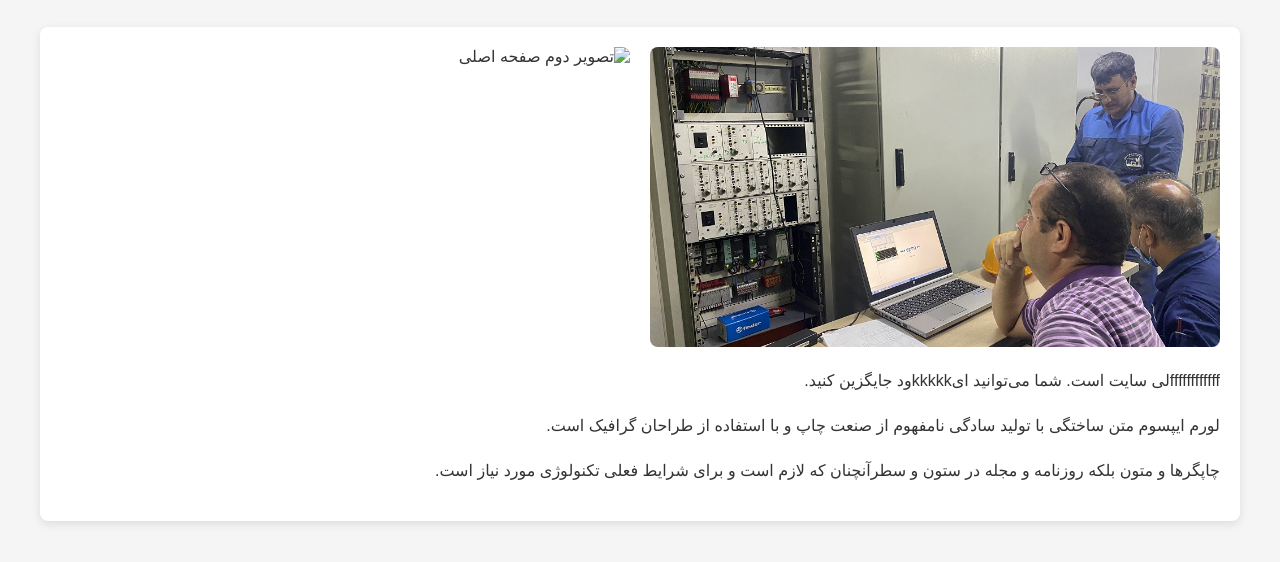
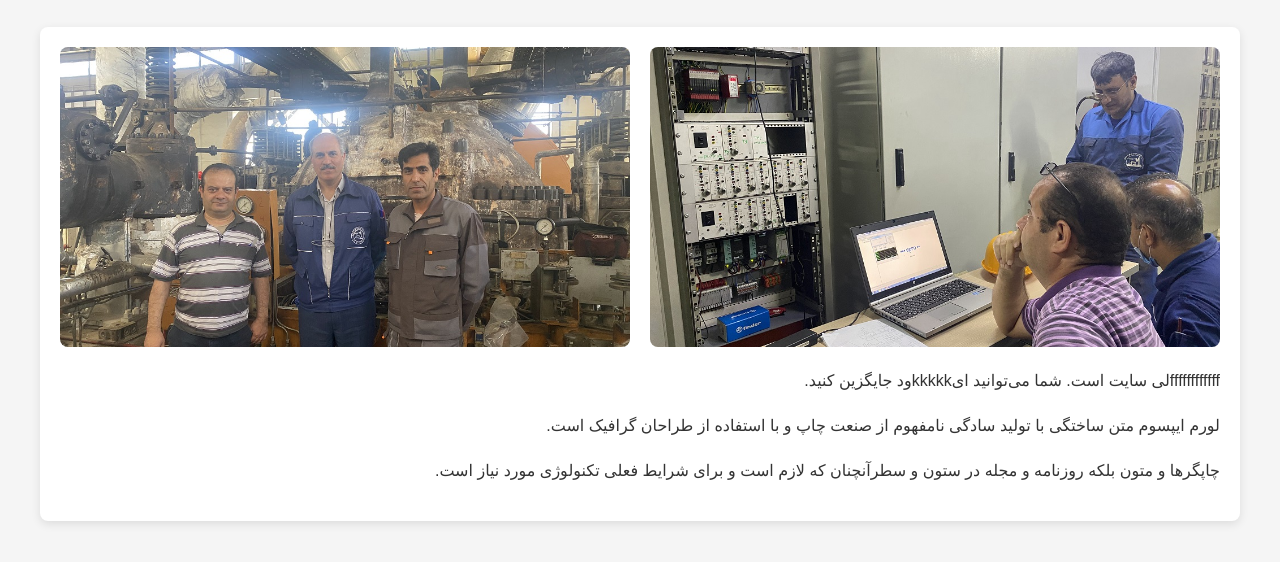
Before and after one commit to PayeshTurbine/test2, a plain HTML site: page index.html in a window 1280 px wide. Shown: the part 156-718 px from the top of the page. Drawn offline with Linux system fonts and the light colour scheme.

Commit message:
Add files via upload

```diff
--- a/index.html
+++ b/index.html
@@ -27,7 +27,7 @@
         <div class="home-content">
             <div class="home-images">
                 <img src="pic1.jpg" alt="تصویر اول صفحه اصلی">
-                <img src="images/pic1.jpg" alt="تصویر دوم صفحه اصلی">
+                <img src="pic2.jpg" alt="تصویر دوم صفحه اصلی">
             </div>
 
             <div class="home-text">
```
